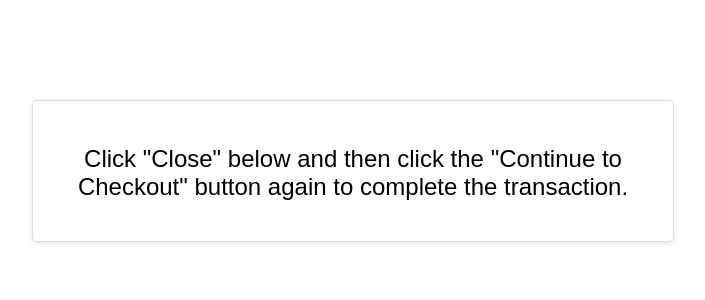
After one commit to Artemis4777/testing-pane, a Flask app: template templates/pinDoneMessage.html in a window 1280 px wide. The commit adds this page. Shown: the top 300 px of the page, without its empty margins (287-992 px from the left). Run offline with Flask 2, Linux system fonts and the light colour scheme; the template is opened without the code that fills it, so the values that code supplies are empty.

Commit message:
ebt online working
haven't done much testing yet.

```diff
--- a/application.py
+++ b/application.py
@@ -239,9 +239,8 @@ def ebtOnline():
 # EBT Online redirect
 @application.route("/ebtcontinued", methods=["POST", "GET"])
 def ebtContinued():
-    pinRefnum = request.args.get('pinPadRefnum')
-    pinCommand = request.args.get('pinPadCommand')
-    return render_template(["index.html", "app.js", "style.css"], refnum=pinRefnum, command=pinCommand)
+    logging.info("EBT Pin Entered")
+    return render_template("pinDoneMessage.html")
 
 
 # parameters to run with
--- a/static/app.js
+++ b/static/app.js
@@ -729,7 +729,7 @@ bbposButton.addEventListener("click", function (event) {
 ebtOnlineButton.addEventListener("click", function (event) {
 	event.preventDefault();
     let payload = formToJSON(form)
-    if (payload["refnum"] != "") {
+    if (payload["refnum"] !== "") {
         payload["ebtCommand"] = xcommand.value
         payload["refnum"] = refnum.value
     }
@@ -749,6 +749,7 @@ ebtOnlineButton.addEventListener("click", function (event) {
         });
 });
 //enter ebt pin
+const modaliFrame = document.getElementById("modaliFrame")
 const accuReturnURL = document.getElementById("AccuReturnURL");
 const accuId = document.getElementById("AccuId");
 const accuLanguage = document.getElementById("AccuLanguage");
@@ -767,6 +768,7 @@ function redirectToPin(Response){
     pinPadRefnum.value = Response.xRefNum
     pinModal.show()
     document.forms["pinPadLink"].submit()
+    refnum.value = Response.xRefNum
 }
 
 
--- a/templates/index.html
+++ b/templates/index.html
@@ -846,11 +846,12 @@
 								></button>
 							</div>
 							<div class="modal-body">
-								<div class="container-fluid">
+								<div class="" style="padding-left: 20px; padding-right: 20px;" >
 									<iframe
 										id="modaliFrame"
 										name="modaliFrame"
 										frameborder="0"
+                                        style="padding-left: 40px;padding-right: 40px;width: 400px;height: 700px;"
 									></iframe>
 								</div>
 							</div>
--- /dev/null
+++ b/templates/pinDoneMessage.html
@@ -0,0 +1,39 @@
+<!DOCTYPE html>
+<html lang="en">
+	<head>
+		<meta charset="UTF-8" />
+		<meta name="viewport" content="width=device-width, initial-scale=1.0" />
+		<title>Continue to Checkout</title>
+		<style>
+			body {
+				font-family: Arial, sans-serif;
+				text-align: center;
+				margin: 0;
+				padding: 0;
+				background-color: #f0f0f000;
+			}
+			.message {
+				margin: 100px auto;
+				padding: 20px;
+				background-color: #ffffff;
+				border: 1px solid #ddd;
+				border-radius: 5px;
+				width: 70%;
+				max-width: 600px;
+				box-shadow: 0 2px 6px rgba(0, 0, 0, 0.1);
+			}
+			.instructions {
+				font-size: 24px;
+				margin-bottom: 20px;
+			}
+		</style>
+	</head>
+	<body>
+		<div class="message">
+			<p class="instructions">
+				Click "Close" below and then click the "Continue to Checkout"
+				button again to complete the transaction.
+			</p>
+		</div>
+	</body>
+</html>
```
